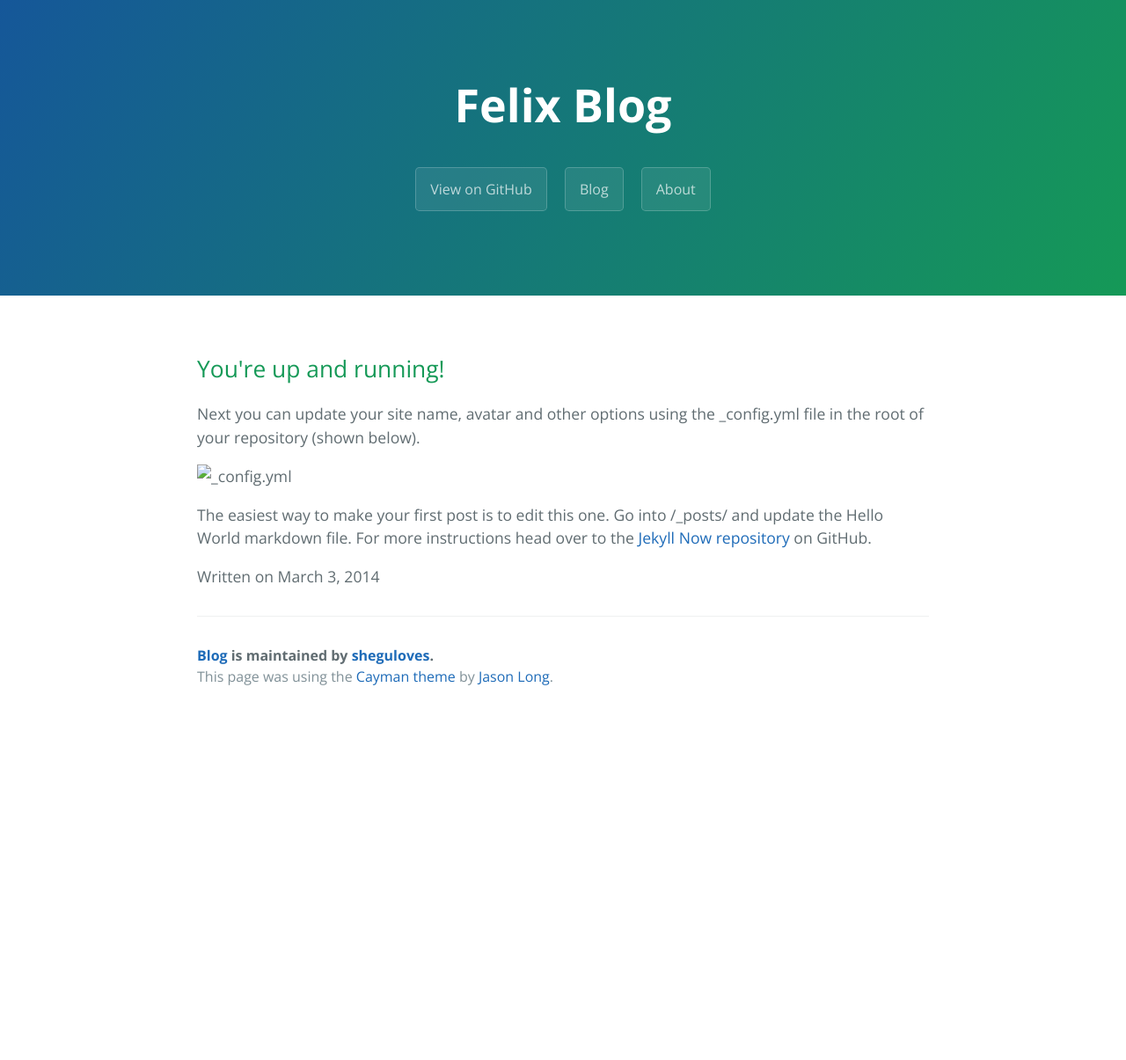
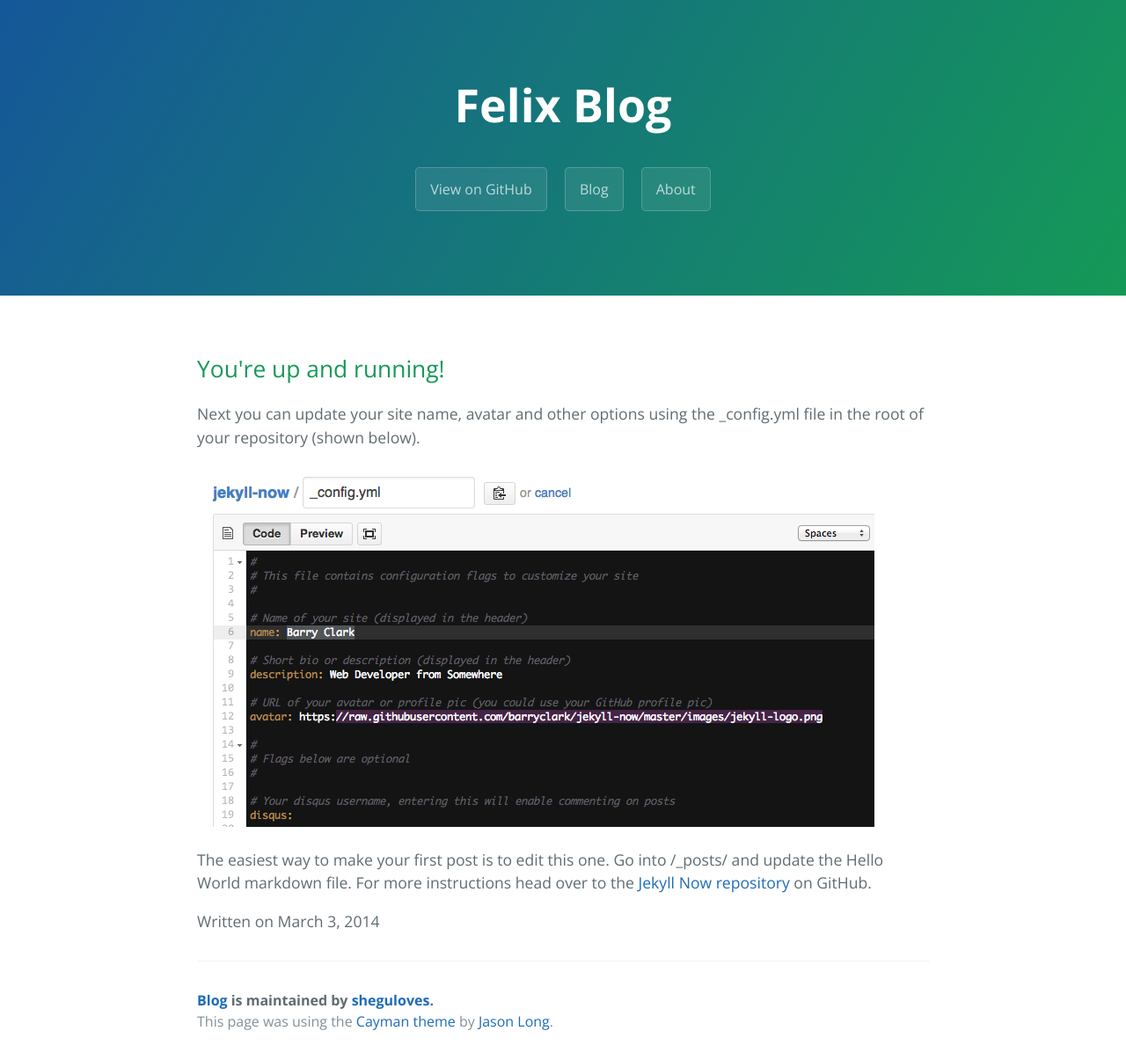
Before and after one commit to sheguloves/blog, a Jekyll site: the page built from _posts/2014-3-3-Hello-World.md, in a window 1280 px wide. Shown: the whole page at 88% size. Built offline with Jekyll 4.4.1, drawn with Linux system fonts in a browser that asks for light colours; Markdown is read by kramdown in place of the engine named in the settings; before the commit the page ends 900 px from its top, so only the background shows below that.

Commit message:
Update 2014-3-3-Hello-World.md

```diff
--- a/_posts/2014-3-3-Hello-World.md
+++ b/_posts/2014-3-3-Hello-World.md
@@ -5,6 +5,6 @@
 
 Next you can update your site name, avatar and other options using the _config.yml file in the root of your repository (shown below).
 
-![_config.yml]({{ site.baseurl }}/images/config.png)
+![_config.yml]({{ site.baseurl }}/assets/images/config.png)
 
 The easiest way to make your first post is to edit this one. Go into /_posts/ and update the Hello World markdown file. For more instructions head over to the [Jekyll Now repository](https://github.com/barryclark/jekyll-now) on GitHub.
```
